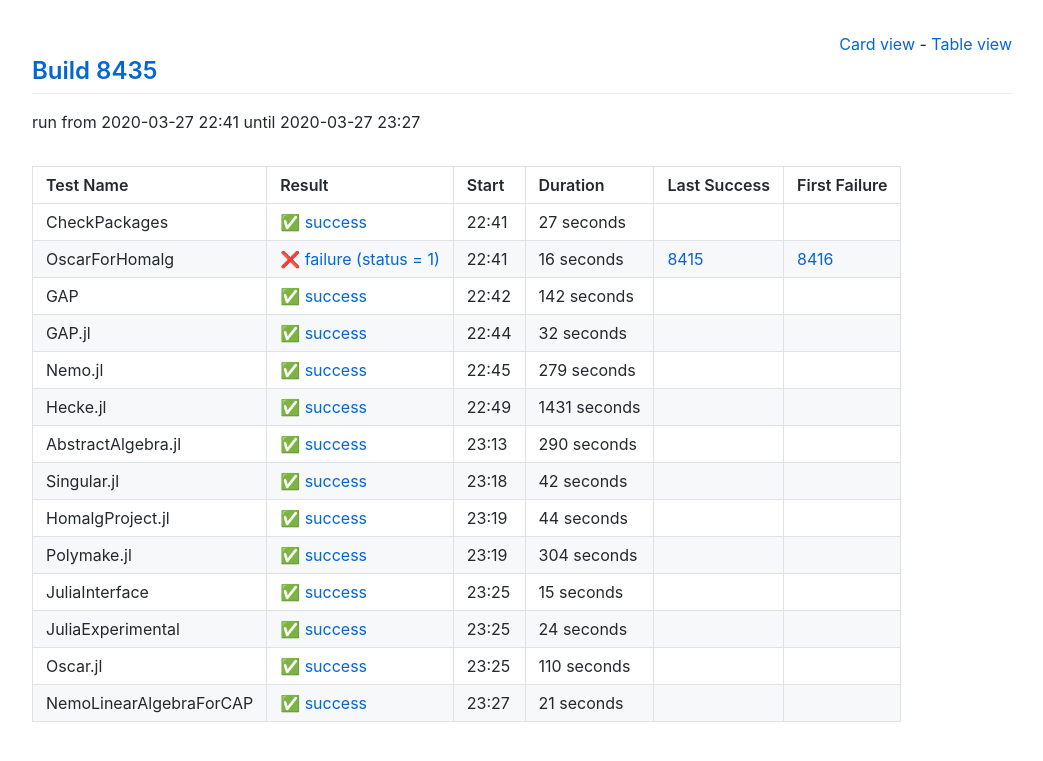
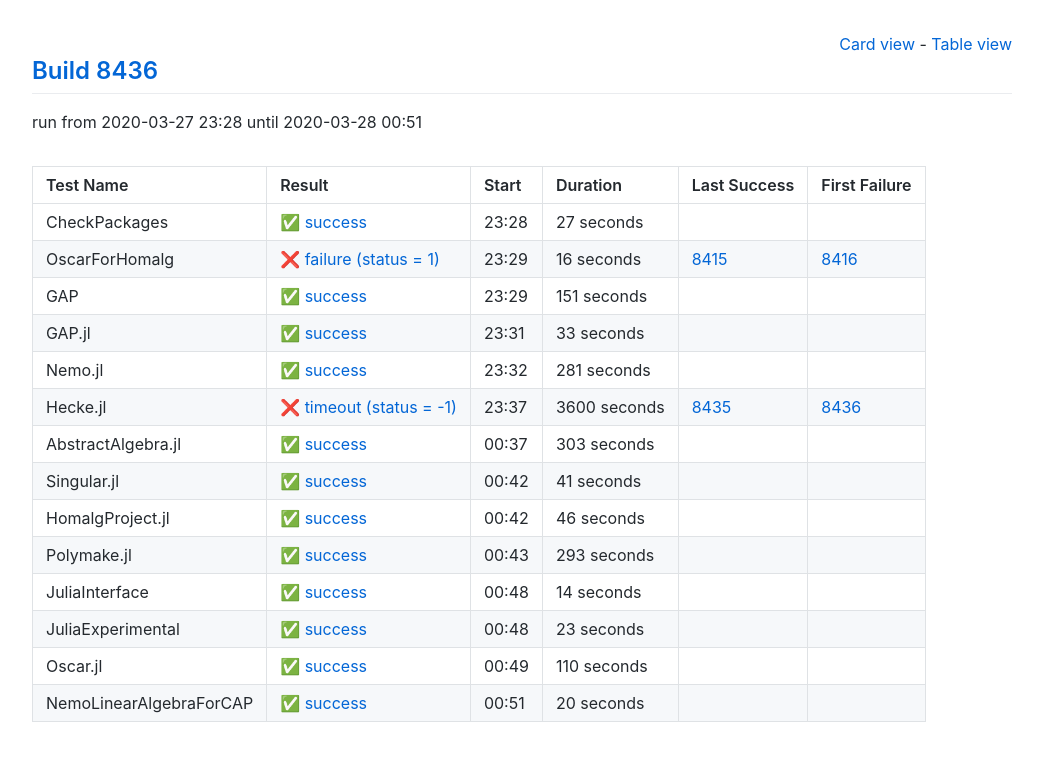
Before and after one commit to oscar-system/oscar-ci-status, a Jekyll site: the page built from table.html, in a window 1280 px wide. Shown: the top 761 px of the page, without its empty margins (118-1161 px from the left). Built offline with Jekyll 4.4.1, drawn with Linux system fonts in a browser that asks for light colours.

Commit message:
Build 8436

```diff
--- a/_data/ci.yml
+++ b/_data/ci.yml
@@ -1,5 +1,5 @@
-build: 8435
-build_url: https://oscarci.mathematik.uni-kl.de/job/oscar/8435/
+build: 8436
+build_url: https://oscarci.mathematik.uni-kl.de/job/oscar/8436/
 job: oscar
 tests:
 - duration: 27
@@ -8,9 +8,9 @@
   first_failure_url: null
   last_success: false
   last_success_url: null
-  log: https://oscarci.mathematik.uni-kl.de/job/oscar/8435/artifact/logs/build-8435/CheckPackages.log
+  log: https://oscarci.mathematik.uni-kl.de/job/oscar/8436/artifact/logs/build-8436/CheckPackages.log
   name: CheckPackages
-  start: 2020-03-27 22:41
+  start: 2020-03-27 23:28
   status: success
   success: true
 - duration: 16
@@ -19,119 +19,119 @@
   first_failure_url: https://oscarci.mathematik.uni-kl.de/job/oscar/8416/
   last_success: 8415
   last_success_url: https://oscarci.mathematik.uni-kl.de/job/oscar/8415/
-  log: https://oscarci.mathematik.uni-kl.de/job/oscar/8435/artifact/logs/build-8435/OscarForHomalg.log
+  log: https://oscarci.mathematik.uni-kl.de/job/oscar/8436/artifact/logs/build-8436/OscarForHomalg.log
   name: OscarForHomalg
-  start: 2020-03-27 22:41
+  start: 2020-03-27 23:29
   status: failure
   success: false
-- duration: 142
+- duration: 151
   exitcode: 0
   first_failure: false
   first_failure_url: null
   last_success: false
   last_success_url: null
-  log: https://oscarci.mathematik.uni-kl.de/job/oscar/8435/artifact/logs/build-8435/GAP.log
+  log: https://oscarci.mathematik.uni-kl.de/job/oscar/8436/artifact/logs/build-8436/GAP.log
   name: GAP
-  start: 2020-03-27 22:42
+  start: 2020-03-27 23:29
   status: success
   success: true
-- duration: 32
+- duration: 33
   exitcode: 0
   first_failure: false
   first_failure_url: null
   last_success: false
   last_success_url: null
-  log: https://oscarci.mathematik.uni-kl.de/job/oscar/8435/artifact/logs/build-8435/GAP.jl.log
+  log: https://oscarci.mathematik.uni-kl.de/job/oscar/8436/artifact/logs/build-8436/GAP.jl.log
   name: GAP.jl
-  start: 2020-03-27 22:44
+  start: 2020-03-27 23:31
   status: success
   success: true
-- duration: 279
+- duration: 281
   exitcode: 0
   first_failure: false
   first_failure_url: null
   last_success: false
   last_success_url: null
-  log: https://oscarci.mathematik.uni-kl.de/job/oscar/8435/artifact/logs/build-8435/Nemo.jl.log
+  log: https://oscarci.mathematik.uni-kl.de/job/oscar/8436/artifact/logs/build-8436/Nemo.jl.log
   name: Nemo.jl
-  start: 2020-03-27 22:45
+  start: 2020-03-27 23:32
   status: success
   success: true
-- duration: 1431
+- duration: 3600
+  exitcode: -1
+  first_failure: 8436
+  first_failure_url: https://oscarci.mathematik.uni-kl.de/job/oscar/8436/
+  last_success: 8435
+  last_success_url: https://oscarci.mathematik.uni-kl.de/job/oscar/8435/
+  log: https://oscarci.mathematik.uni-kl.de/job/oscar/8436/artifact/logs/build-8436/Hecke.jl.log
+  name: Hecke.jl
+  start: 2020-03-27 23:37
+  status: timeout
+  success: false
+- duration: 303
   exitcode: 0
   first_failure: false
   first_failure_url: null
   last_success: false
   last_success_url: null
-  log: https://oscarci.mathematik.uni-kl.de/job/oscar/8435/artifact/logs/build-8435/Hecke.jl.log
-  name: Hecke.jl
-  start: 2020-03-27 22:49
+  log: https://oscarci.mathematik.uni-kl.de/job/oscar/8436/artifact/logs/build-8436/AbstractAlgebra.jl.log
+  name: AbstractAlgebra.jl
+  start: 2020-03-28 00:37
   status: success
   success: true
-- duration: 290
+- duration: 41
   exitcode: 0
   first_failure: false
   first_failure_url: null
   last_success: false
   last_success_url: null
-  log: https://oscarci.mathematik.uni-kl.de/job/oscar/8435/artifact/logs/build-8435/AbstractAlgebra.jl.log
-  name: AbstractAlgebra.jl
-  start: 2020-03-27 23:13
+  log: https://oscarci.mathematik.uni-kl.de/job/oscar/8436/artifact/logs/build-8436/Singular.jl.log
+  name: Singular.jl
+  start: 2020-03-28 00:42
   status: success
   success: true
-- duration: 42
+- duration: 46
   exitcode: 0
   first_failure: false
   first_failure_url: null
   last_success: false
   last_success_url: null
-  log: https://oscarci.mathematik.uni-kl.de/job/oscar/8435/artifact/logs/build-8435/Singular.jl.log
-  name: Singular.jl
-  start: 2020-03-27 23:18
+  log: https://oscarci.mathematik.uni-kl.de/job/oscar/8436/artifact/logs/build-8436/HomalgProject.jl.log
+  name: HomalgProject.jl
+  start: 2020-03-28 00:42
   status: success
   success: true
-- duration: 44
+- duration: 293
   exitcode: 0
   first_failure: false
   first_failure_url: null
   last_success: false
   last_success_url: null
-  log: https://oscarci.mathematik.uni-kl.de/job/oscar/8435/artifact/logs/build-8435/HomalgProject.jl.log
-  name: HomalgProject.jl
-  start: 2020-03-27 23:19
+  log: https://oscarci.mathematik.uni-kl.de/job/oscar/8436/artifact/logs/build-8436/Polymake.jl.log
+  name: Polymake.jl
+  start: 2020-03-28 00:43
   status: success
   success: true
-- duration: 304
+- duration: 14
   exitcode: 0
   first_failure: false
   first_failure_url: null
   last_success: false
   last_success_url: null
-  log: https://oscarci.mathematik.uni-kl.de/job/oscar/8435/artifact/logs/build-8435/Polymake.jl.log
-  name: Polymake.jl
-  start: 2020-03-27 23:19
+  log: https://oscarci.mathematik.uni-kl.de/job/oscar/8436/artifact/logs/build-8436/JuliaInterface.log
+  name: JuliaInterface
+  start: 2020-03-28 00:48
   status: success
   success: true
-- duration: 15
+- duration: 23
   exitcode: 0
   first_failure: false
   first_failure_url: null
   last_success: false
   last_success_url: null
-  log: https://oscarci.mathematik.uni-kl.de/job/oscar/8435/artifact/logs/build-8435/JuliaInterface.log
-  name: JuliaInterface
-  start: 2020-03-27 23:25
-  status: success
-  success: true
-- duration: 24
-  exitcode: 0
-  first_failure: false
-  first_failure_url: null
-  last_success: false
-  last_success_url: null
-  log: https://oscarci.mathematik.uni-kl.de/job/oscar/8435/artifact/logs/build-8435/JuliaExperimental.log
+  log: https://oscarci.mathematik.uni-kl.de/job/oscar/8436/artifact/logs/build-8436/JuliaExperimental.log
   name: JuliaExperimental
-  start: 2020-03-27 23:25
+  start: 2020-03-28 00:48
   status: success
   success: true
 - duration: 110
@@ -140,19 +140,19 @@
   first_failure_url: null
   last_success: false
   last_success_url: null
-  log: https://oscarci.mathematik.uni-kl.de/job/oscar/8435/artifact/logs/build-8435/Oscar.jl.log
+  log: https://oscarci.mathematik.uni-kl.de/job/oscar/8436/artifact/logs/build-8436/Oscar.jl.log
   name: Oscar.jl
-  start: 2020-03-27 23:25
+  start: 2020-03-28 00:49
   status: success
   success: true
-- duration: 21
+- duration: 20
   exitcode: 0
   first_failure: false
   first_failure_url: null
   last_success: false
   last_success_url: null
-  log: https://oscarci.mathematik.uni-kl.de/job/oscar/8435/artifact/logs/build-8435/NemoLinearAlgebraForCAP.log
+  log: https://oscarci.mathematik.uni-kl.de/job/oscar/8436/artifact/logs/build-8436/NemoLinearAlgebraForCAP.log
   name: NemoLinearAlgebraForCAP
-  start: 2020-03-27 23:27
+  start: 2020-03-28 00:51
   status: success
   success: true
```
Also changed, not shown: README.md.
